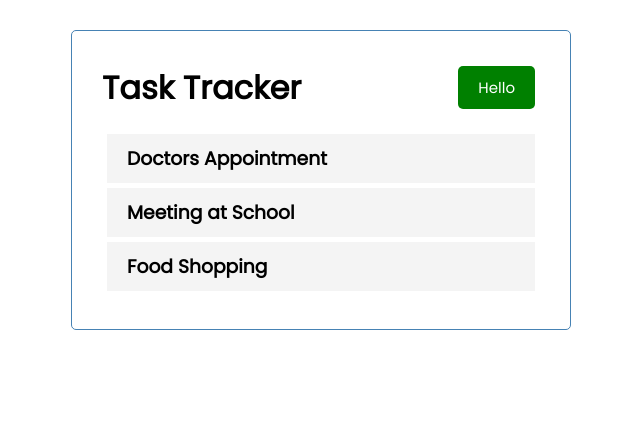
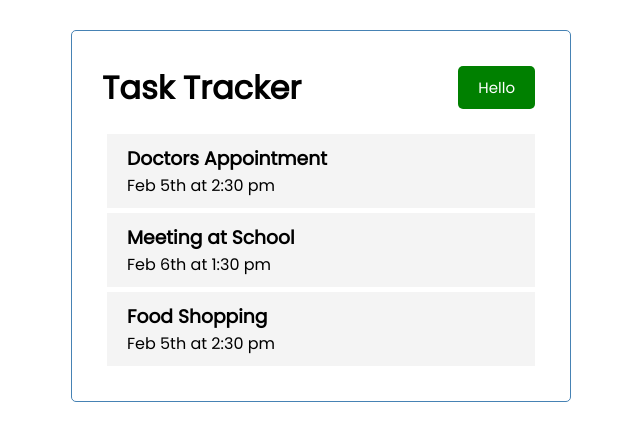
Before and after one commit to chocho77/react-task-tracker, a React (Create React App) app: page / in a window 1280 px wide. Shown: the top 440 px of the page, without its empty margins (319-959 px from the left). Built offline with nearby package versions, Linux system fonts and the light colour scheme.

Commit message:
Committer: Chavdar <chavdar@Users-MacBook.local>  On branch master  Your branch is up-to-date with 'origin/master'.  Changes to be committed: 	modified:   package-lock.json 	modified:   package.json 	modified:   src/components/Task.js

```diff
--- a/package.json
+++ b/package.json
@@ -8,6 +8,7 @@
     "@testing-library/user-event": "^13.5.0",
     "react": "^18.2.0",
     "react-dom": "^18.2.0",
+    "react-icons": "^4.6.0",
     "react-scripts": "5.0.1",
     "web-vitals": "^2.1.4"
   },
--- a/src/components/Task.js
+++ b/src/components/Task.js
@@ -2,6 +2,7 @@ const Task = ({ task }) => {
     return (
         <div className='task'>
             <h3>{task.text}</h3>
+            <p>{task.day}</p>
         </div>
     )
 }
```
Also changed, not shown: 1 other file (tests, documents, lock files or other folders).
